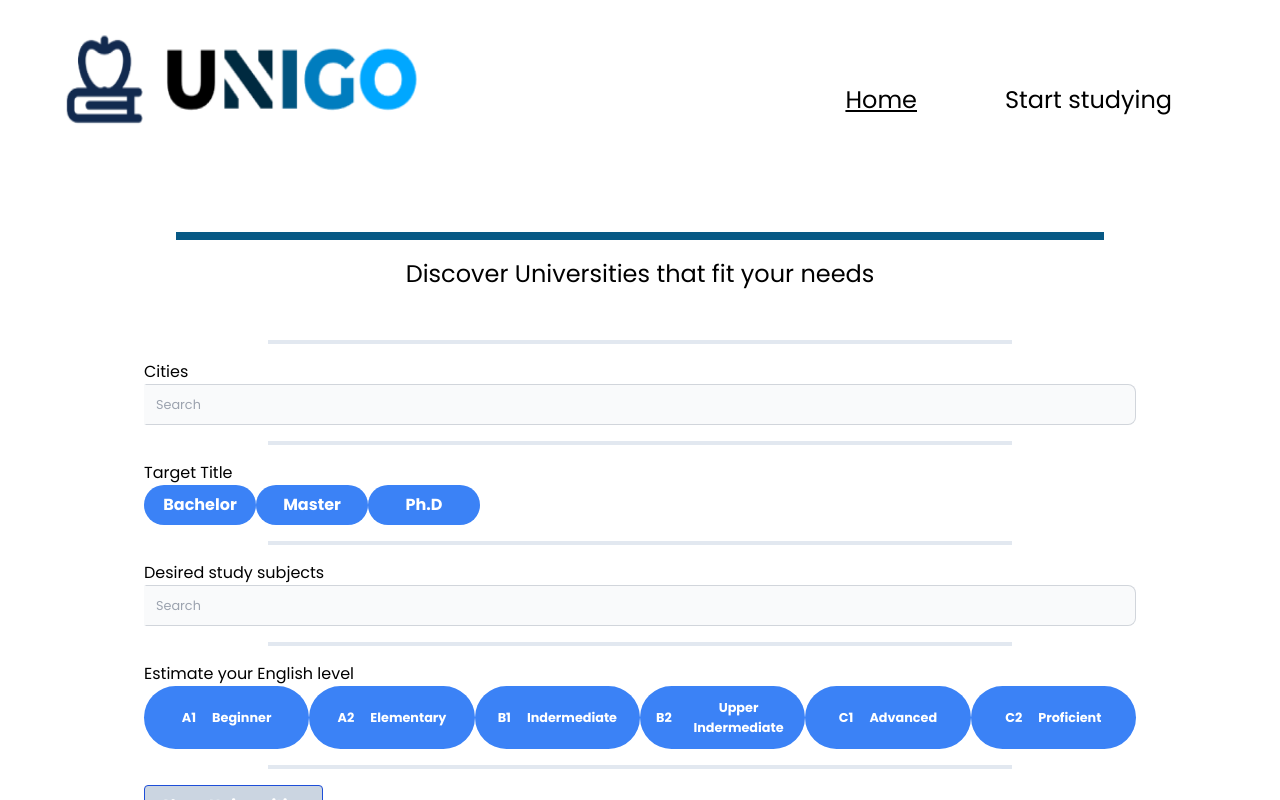
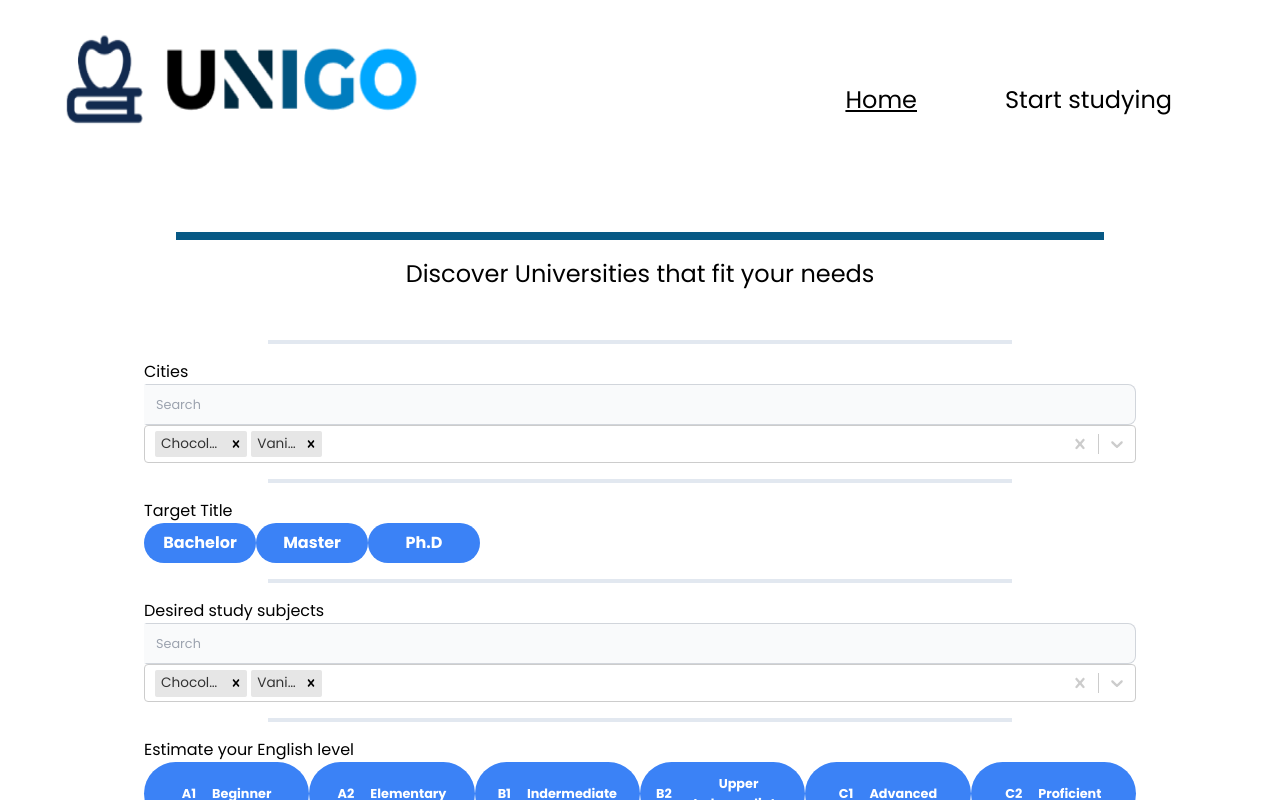
Before and after one commit to persolanstereox/UNIGO, a Next.js app: page /startstudying in a window 1280 px wide. Built offline with nearby package versions, Linux system fonts and the light colour scheme.

Commit message:
testing diffrent options

```diff
--- a/app/startstudying/SearchComponents/List.jsx
+++ b/app/startstudying/SearchComponents/List.jsx
@@ -1,7 +1,22 @@
 "use client";
 // import data from "test-data/cities.json";
+import Select from 'react-select';
+import makeAnimated from 'react-select/animated';
 
 function List(props) {
+
+  const animatedComponents = makeAnimated();
+
+  const options = [
+    { value: 'chocolate', label: 'Chocolate' },
+    { value: 'strawberry', label: 'Strawberry' },
+    { value: 'vanilla', label: 'Vanilla' }
+  ]
+
+
+
+
+
   const filterSearches = props.data.filter((search) => {
     if (props.searchName === "") {
       return search;
@@ -32,6 +47,13 @@ function List(props) {
           ))}
         </ul>
       )}
+      <Select
+      closeMenuOnSelect={false}
+      components={animatedComponents}
+      defaultValue={[options[0], options[2]]}
+      isMulti
+      options={options}
+    />
     </>
   );
 }
--- a/package.json
+++ b/package.json
@@ -11,7 +11,8 @@
   "dependencies": {
     "next": "13.2.1",
     "react": "18.2.0",
-    "react-dom": "18.2.0"
+    "react-dom": "18.2.0",
+    "react-select": "^5.7.2"
   },
   "devDependencies": {
     "autoprefixer": "^10.4.13",
```
Also changed, not shown: app/startstudying/SearchComponents/SearchBar.jsx (+4 -3 lines), app/startstudying/SearchContainer.jsx (+0 -10 lines), 1 other file (tests, documents, lock files or other folders).
